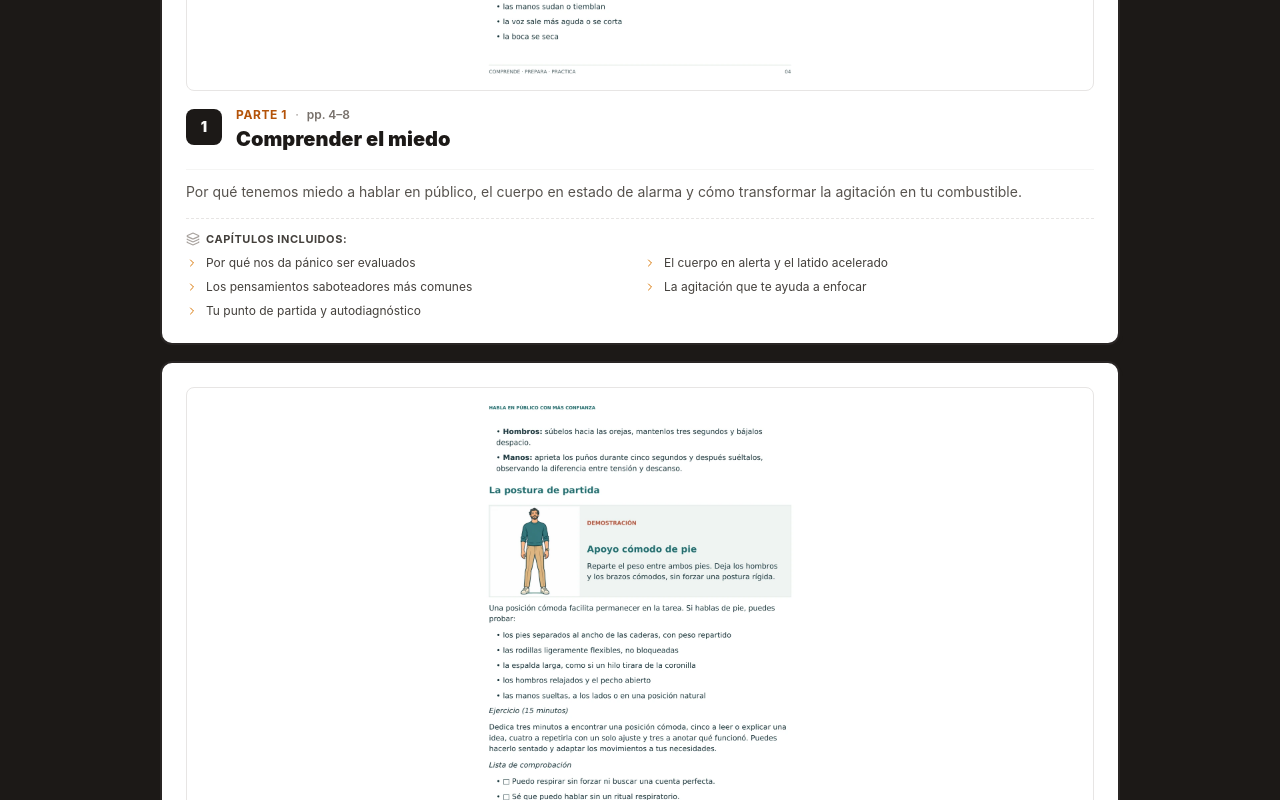
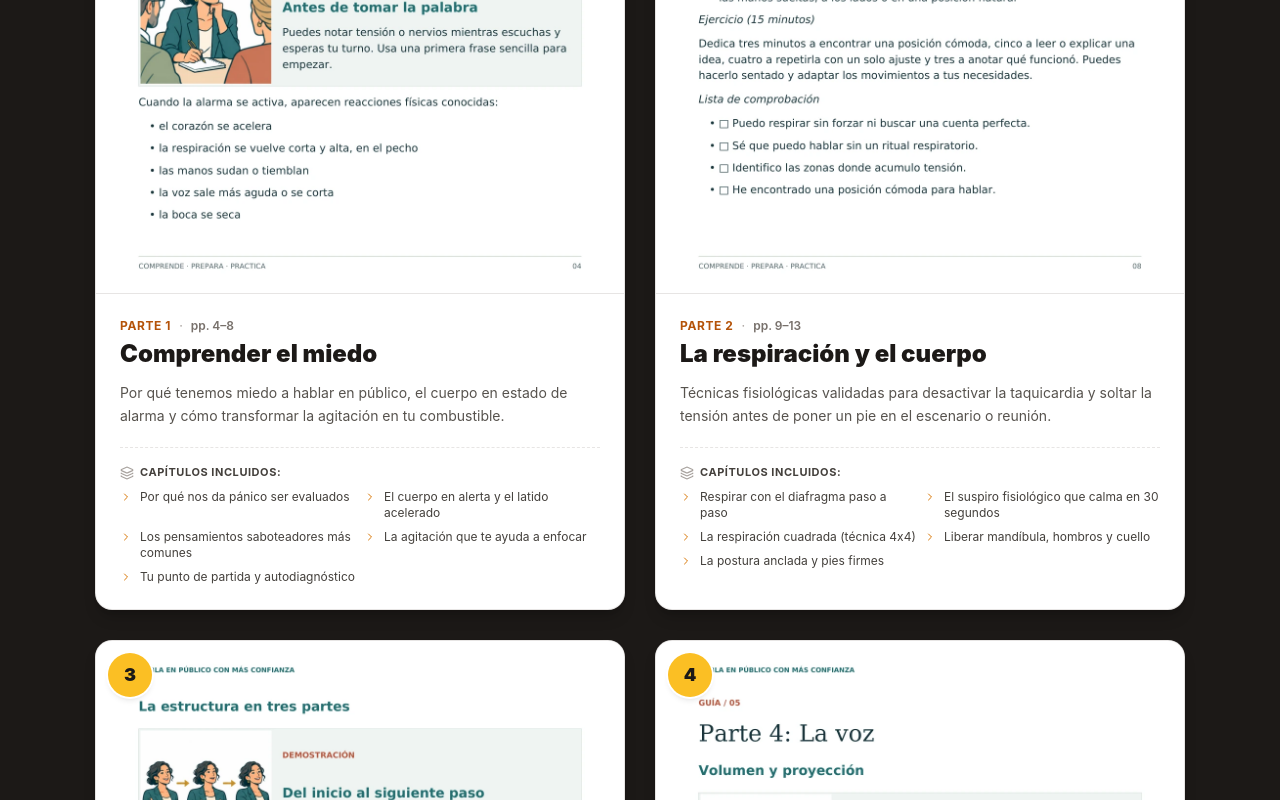
Before and after one commit to jaqueewald-ship-it/habla-en-p-blico-con-m-s-confianza-wvkq4nsyi, a React (Vite) app: page / in a window 1280 px wide. Shown: the part 3880-4680 px from the top of the page. Built offline with nearby package versions, Linux system fonts and the light colour scheme; what pocketbase would draw is missing.

Commit message:
Redesenha a seção "Las 7 partes" em grade de cards com número em destaque e ilustração em largura total

```diff
--- a/src/components/sales/TableOfContents.tsx
+++ b/src/components/sales/TableOfContents.tsx
@@ -1,15 +1,14 @@
 import React from 'react'
-import { Card, CardContent } from '@/components/ui/card'
 import { Badge } from '@/components/ui/badge'
 import { BOOK_SECTIONS, SectionItem } from '@/data/productData'
 import { LOCAL_PART_IMAGES } from '@/data/partImages'
-import { BookOpen, Check, Layers, ChevronRight } from 'lucide-react'
+import { BookOpen, Layers, ChevronRight } from 'lucide-react'
 
 export const TableOfContents: React.FC = () => {
   return (
     <section id="temario" className="py-20 bg-stone-900 border-t border-stone-800">
-      <div className="max-w-5xl mx-auto px-4 sm:px-6 lg:px-8">
-        <div className="text-center max-w-3xl mx-auto mb-16">
+      <div className="max-w-6xl mx-auto px-4 sm:px-6 lg:px-8">
+        <div className="text-center max-w-3xl mx-auto mb-14">
           <Badge
             variant="outline"
             className="mb-3 px-3.5 py-1 text-xs uppercase tracking-wider font-bold bg-white text-stone-800 border-stone-300"
@@ -25,72 +24,71 @@ export const TableOfContents: React.FC = () => {
           </p>
         </div>
 
-        {/* List of 7 parts */}
-        <div className="space-y-4">
+        {/* Grade das 7 partes */}
+        <div className="grid grid-cols-1 md:grid-cols-2 gap-6 lg:gap-8">
           {BOOK_SECTIONS.map((sec: SectionItem) => {
             const partImage = LOCAL_PART_IMAGES[sec.id]
             return (
-              <div
+              <article
                 key={sec.id}
-                className="bg-white border-2 border-stone-800 rounded-xl p-5 sm:p-6 shadow-[3px_3px_0px_0px_rgba(28,25,23,0.8)] transition-all hover:translate-x-1"
+                className="flex flex-col overflow-hidden rounded-2xl bg-white shadow-lg shadow-black/20 ring-1 ring-stone-200"
               >
-                {/* Ilustração da parte (asset local do bundle) */}
+                {/* Ilustração: largura total, altura automática (sem corte nem distorção) */}
+                <div className="relative bg-stone-100 border-b border-stone-200">
                   {partImage ? (
-                  <div className="relative aspect-[16/9] rounded-lg overflow-hidden border border-stone-200 mb-4 bg-white">
                     <img
                       src={partImage}
                       alt={sec.title}
-                      className="w-full h-full object-contain"
+                      className="block w-full h-auto"
                       loading="lazy"
                     />
-                  </div>
-                ) : null}
-
-                <div className="flex flex-col sm:flex-row sm:items-start justify-between gap-4 pb-4 border-b border-stone-100">
-                  <div className="flex items-start gap-3.5">
-                    <div className="w-9 h-9 rounded-lg bg-stone-900 text-stone-50 flex items-center justify-center font-black text-sm shrink-0 mt-0.5">
+                  ) : (
+                    <div className="flex aspect-[4/3] items-center justify-center text-6xl font-black text-stone-300">
                       {sec.id}
                     </div>
-                    <div>
-                      <div className="flex items-center gap-2">
+                  )}
+                  {/* Número da parte em destaque */}
+                  <div className="absolute top-3 left-3 flex h-11 w-11 items-center justify-center rounded-full bg-amber-400 text-stone-900 font-black text-lg shadow-md ring-2 ring-white">
+                    {sec.id}
+                  </div>
+                </div>
+
+                <div className="flex flex-1 flex-col p-5 sm:p-6">
+                  <div className="flex flex-wrap items-center gap-2">
                     <span className="text-xs font-bold text-amber-700 uppercase tracking-wider">
                       {sec.part}
                     </span>
                     <span className="text-xs text-stone-400 font-medium">·</span>
                     <span className="text-xs font-semibold text-stone-500">{sec.pages}</span>
                   </div>
-                      <h3 className="text-lg sm:text-xl font-black text-stone-900 mt-0.5">
+                  <h3 className="mt-1 text-xl sm:text-2xl font-black text-stone-900 leading-tight">
                     {sec.title}
                   </h3>
-                    </div>
-                  </div>
-                </div>
+                  <p className="mt-3 text-sm text-stone-600 leading-relaxed">{sec.description}</p>
 
-                <p className="text-xs sm:text-sm text-stone-600 mt-3 leading-relaxed">
-                  {sec.description}
-                </p>
-
-                {/* Subtopics bullet chips */}
-                <div className="mt-4 pt-3 border-t border-dashed border-stone-200">
+                  {/* Capítulos */}
+                  <div className="mt-5 pt-4 border-t border-dashed border-stone-200">
                     <div className="text-[11px] font-bold text-stone-700 uppercase tracking-wider mb-2 flex items-center gap-1.5">
                       <Layers className="w-3.5 h-3.5 text-stone-400" />
                       Capítulos incluidos:
                     </div>
-                  <div className="grid grid-cols-1 sm:grid-cols-2 gap-2">
+                    <ul className="grid grid-cols-1 sm:grid-cols-2 gap-2">
                       {sec.topics.map((t, idx) => (
-                      <div key={idx} className="flex items-center gap-2 text-xs text-stone-700">
-                        <ChevronRight className="w-3 h-3 text-amber-600 shrink-0" />
+                        <li key={idx} className="flex items-start gap-2 text-xs text-stone-700">
+                          <ChevronRight className="w-3 h-3 mt-0.5 text-amber-600 shrink-0" />
                           <span>{t}</span>
-                      </div>
+                        </li>
                       ))}
+                    </ul>
                   </div>
                 </div>
-              </div>
+              </article>
             )
           })}
+        </div>
 
         {/* Practical recap extra banner */}
-          <div className="bg-amber-50 border-2 border-amber-300 rounded-xl p-5 flex flex-col sm:flex-row items-center justify-between gap-4">
+        <div className="mt-8 bg-amber-50 border-2 border-amber-300 rounded-xl p-5 flex flex-col sm:flex-row items-center justify-between gap-4">
           <div className="flex items-center gap-3">
             <div className="w-10 h-10 rounded-full bg-amber-200 text-amber-900 flex items-center justify-center shrink-0">
               <BookOpen className="w-5 h-5 text-amber-800" />
@@ -110,7 +108,6 @@ export const TableOfContents: React.FC = () => {
           </span>
         </div>
       </div>
-      </div>
     </section>
   )
 }
--- a/src/lib/pocketbase/schema.json
+++ b/src/lib/pocketbase/schema.json
@@ -1,5 +1,5 @@
 {
-  "generatedAt": "2026-11-20T03:15:09.271Z",
+  "generatedAt": "2026-11-20T03:18:52.580Z",
   "collections": [
     {
       "name": "users",
```
Also changed, not shown: .skip.config.json, 1 other file (tests, documents, lock files or other folders). Lines whose indentation alone changed are shown as unchanged.
